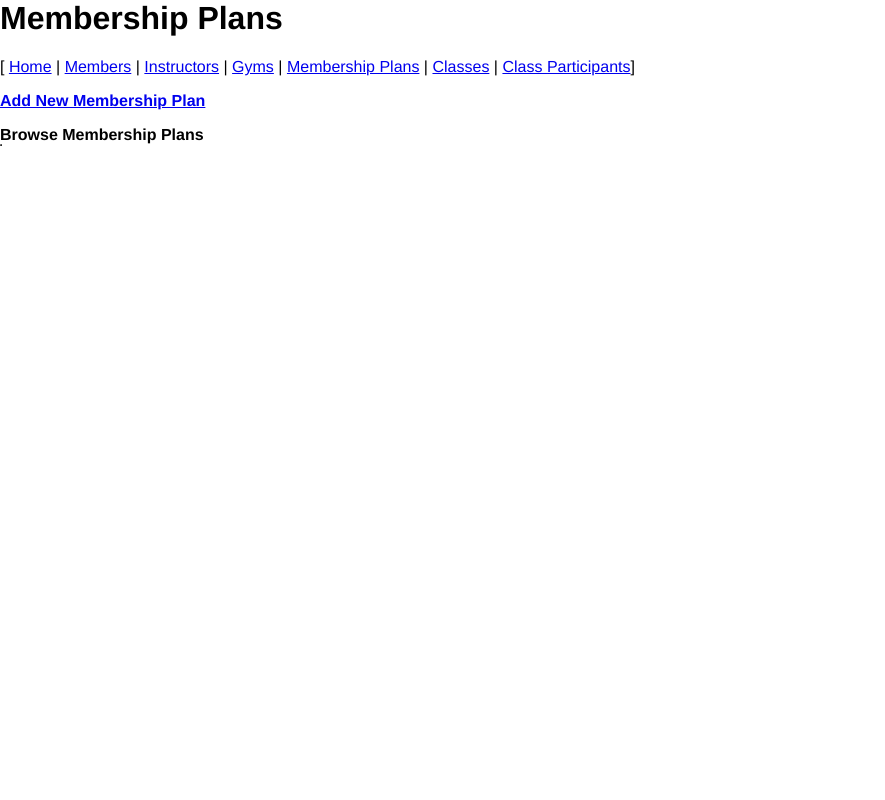
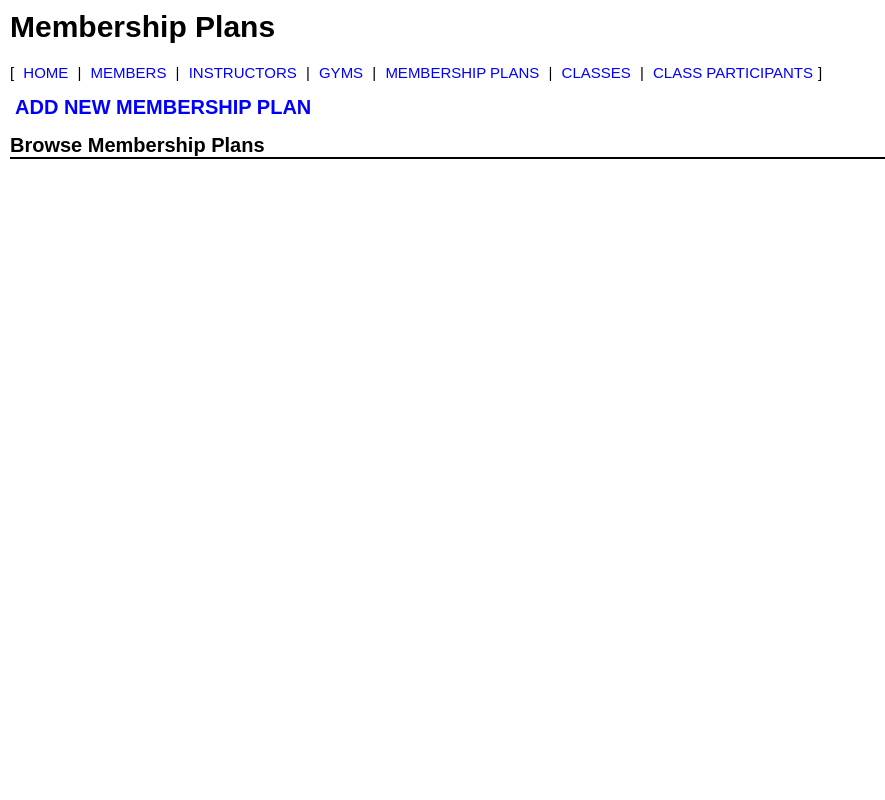
Before and after one commit to jgregg-osu/Gym-Database-and-Website, a Flask app: page /plans in a window 1280 px wide. Shown: the whole page, without its empty margins (0-885 px from the left). Run offline with Flask 2, Linux system fonts and the light colour scheme; data that the repository does not hold is empty; some libraries are stand-ins or nearby versions.

Commit message:
styled pages

```diff
--- a/static/style.css
+++ b/static/style.css
@@ -1,5 +1,74 @@
 body {
-    margin: 0;
-    padding: 0;
-    font-family: "Helvetica Neue", Helvetica, Arial, sans-serif
+    margin: 5px 5px;
+    padding: 5px;
+    font-family: 'Source Sans Pro', sans-serif;
+    font-size: 15px;
   }
+
+a {
+  position: relative;
+  margin: 5px 5px;
+  color: rgb(0, 0, 255);
+  outline: none;
+  text-decoration: none;
+  text-transform: uppercase;
+  font-weight: 0;
+  text-shadow: 0 0 1px rgba(255,255,255,0.3);
+  font-size: 15px;
+}
+
+a.btn {
+    font-size: 20px;
+}
+
+a:hover {
+    color:rgb(29, 29, 94);
+}
+
+a:visited
+{
+    text-decoration: none;
+}
+
+table {
+	width:100%;
+	border:1px solid;
+    justify-content: center;
+    align-items: center;
+}
+
+thead {
+    text-align: center;
+    border: none;
+}
+
+td {
+    border: none;
+    text-align: center;
+    padding: 15px 10px;
+}
+
+label {
+    float: left;
+    width: 200px;
+    padding-right: 24px;
+}
+
+input.btn {
+    background-color: white;
+    color: black;
+    border: 2px solid black;
+    border-radius: 10px;
+    padding: 5px 10px;
+    text-decoration: none;
+    display: inline-block;
+}
+
+input.btn:hover {
+    background-color: rgb(31, 30, 30);
+    color: white;
+}
+
+strong {
+    font-size: 20px;
+}
--- a/templates/edit_class.j2
+++ b/templates/edit_class.j2
@@ -31,14 +31,15 @@
     <p>&nbsp;</p>
     <div id="edit">
     <form method="POST" action="/edit_class/{{data[0].Class_ID}}" id="editClass">
-        <legend><strong>Edit Class</strong></legend>
+        <legend><strong>Edit Class {{data[0].Class_ID}}</strong></legend>
             <fieldset class="fields">
-                <label>Class ID: {{data[0].Class_ID}}</label>
                     <input type="hidden" value="{{data[0].Class_ID}}" id="class_id" name="class_id">
                 <label>Class Type:</label>
                     <input type="text" name="class_type" id="class_type" value="{{data[0].Class_Type}}" required>
+                    <p></p>
                 <label>Schedule:</label>
                     <input type="text" name="schedule" id="schedule" value="{{data[0].Schedule}}" required>
+                    <p></p>
                 <label>Duration</label>
                     <input type="text" name="duration" id="duration" value="{{data[0].Duration}}" required>
                 <p></p>
--- a/templates/edit_class_participant.j2
+++ b/templates/edit_class_participant.j2
@@ -33,9 +33,8 @@
     <p>&nbsp;</p>
     <div id="edit">
     <form method="POST" action="/edit_class_participants/{{data[0].Class_Participant_ID}}" id="Edit_Class_Participant">
-        <legend><strong>Edit Class Participant</strong></legend>
+        <legend><strong>Edit Class Participant {{data[0].Class_Participant_ID}}</strong></legend>
             <fieldset class="fields">
-                <label>Class Participant Info: {{data[0].Class_Participant_ID}}</label>
                     <input type="hidden" value="{{data[0].Class_Participant_ID}}" id="Class_Participant_ID" name="Class_Participant_ID">
                 <label>Member: </label>
                 <select name="member_id" id="member_id" required>
@@ -47,6 +46,7 @@
                     {% endif %}
                 {% endfor %}
                     </select>
+                    <p></p>
                 <label>Workout Class Info: </label>
                 <select name="class_id" id="class_id" required>
                 {% for class in classes %}
--- a/templates/edit_gym.j2
+++ b/templates/edit_gym.j2
@@ -33,14 +33,16 @@
     <p>&nbsp;</p>
     <div id="edit">
     <form method="POST" action="/edit_gym/{{data[0].Gym_ID}}" id="editGym">
-        <legend><strong>Edit Gym</strong></legend>
+        <legend><strong>Edit Gym {{data[0].Gym_ID}}</strong></legend>
             <fieldset class="fields">
-                <label>Gym ID: {{data[0].Gym_ID}}</label>
+
                 <input type="hidden" value="{{data[0].Gym_ID}}" id="gym_id" name="gym_id">
                 <label>Gym Address:</label>
                     <input type="text" name="gym_address" id="gym_address" value="{{data[0].Address}}" required>
+                    <p></p>
                 <label>Opening Time:</label>
                     <input type="time" name="opening_time" id="opening_time" value="{{data[0].OPENS}}" required>
+                    <p></p>
                 <label>Closing Time:</label>
                     <input type="time" name="closing_time" id="closing_time" value="{{data[0].CLOSES}}" required>
                 <p></p>
--- a/templates/edit_instructor.j2
+++ b/templates/edit_instructor.j2
@@ -32,12 +32,12 @@
     <p>&nbsp;</p>
     <div id="edit">
     <form method="POST" action="/edit_instructor/{{data[0].Instructor_ID}}" id="editInstructor">
-        <legend><strong>Edit Instructor</strong></legend>
+        <legend><strong>Edit Instructor {{data[0].Instructor_ID}}</strong></legend>
             <fieldset class="fields">
-                <label>Instructor ID: {{data[0].Instructor_ID}}</label>
                     <input type="hidden" value="{{data[0].Instructor_ID}}" id="instructor_id" name="instructor_id">
                 <label>First Name:</label>
                     <input type="text" name="f_name" id="f_name" value="{{data[0].First_Name}}" required>
+                    <p></p>
                 <label>Last Name:</label>
                     <input type="text" name="l_name" id="l_name" value="{{data[0].Last_Name}}" required>
                 <p></p>
@@ -46,8 +46,10 @@
                 <p></p>
                 <label>Birthday</label>
                     <input type="date" name="birthday" id="birthday" value="{{data[0].Birthday}}" required>
+                    <p></p>
                 <label>Email</label>
                     <input type="email" name="email" id="email" value="{{data[0].Email}}" required>
+                    <p></p>
                 <label>Gym</label>
                 <select name="gym_id" id="gym_id">
                     <option value="0">&nbsp;</option>
--- a/templates/plans.j2
+++ b/templates/plans.j2
@@ -3,6 +3,7 @@
 <head>
 <title>Membership Plans</title>
 <link href="/static/style.css" rel="stylesheet" type="text/css"/>
+    <link rel="stylesheet" href="https://cdnjs.cloudflare.com/ajax/libs/font-awesome/4.7.0/css/font-awesome.min.css">
     <script language="JavaScript">
         function showform(dowhat) {
             if(dowhat == 'insert') {
@@ -33,11 +34,12 @@
 <a href="plans">Membership Plans</a> |
 <a href="classes">Classes</a> |
 <a href="class_participants">Class Participants</a>]
+<p></p>
 
 <div id="browse">
     <p><a href="#" onClick="newPlan()"><strong>Add New Membership Plan</strong></a> </p>
     <strong>Browse Membership Plans</strong>
-    <table border="1" cellpadding="4">
+    <table cellpadding="4">
         {% if data %}
             <thead>
                 <tr>
@@ -52,8 +54,8 @@
                     {% for key in item.keys() %}
                         <td> {{ item[key] }} </td>
                     {% endfor %}
-                    <td><a href="edit_plan/{{item.Membership_Plan_ID}}" class="btn btn-default">Edit</a></td>
-                    <td><a href="delete_plan/{{item.Membership_Plan_ID}}" class="btn btn-default">Delete</a></td>
+                    <td><a href="edit_plan/{{item.Membership_Plan_ID}}" class="btn btn-default"><i class="fa fa-pencil-square-o" aria-hidden="true"></i></a></td>
+                    <td><a href="delete_plan/{{item.Membership_Plan_ID}}" class="btn btn-default"><i class="fa fa-trash" aria-hidden="true"></i></a></td>
                 </tr>
             {% endfor %}
 
@@ -68,11 +70,13 @@
             <fieldset class="fields">
                 <label>Monthly Fee</label>
                     <input type="decimal" name="monthly_fee" id="monthly_fee" required>
+                    <p></p>
                 <label>Weights/Cardio</label>
                     <select name="weight_cardio" id="weight_cardio" required>
                         <option value=0> 0 </option>
                         <option value=1> 1 </option>
                     </select>
+                    <p></p>
                 <label>Spa Room</label>
                     <select name="spa_room" id="spa_room" required>
                         <option value=0> 0 </option>
@@ -84,6 +88,7 @@
                         <option value=0> 0 </option>
                         <option value=1> 1 </option>
                     </select>
+                    <p></p>
                 <label>Ball Court</label>
                     <select name="ballcourt" id="ballcourt" required>
                         <option value=0> 0 </option>
```
Also changed, not shown: templates/class_participants.j2 (+6 -3 lines), templates/classes.j2 (+8 -3 lines), templates/edit_member.j2 (+6 -2 lines), templates/edit_plan.j2 (+6 -3 lines), templates/gyms.j2 (+8 -3 lines), templates/instructors.j2 (+10 -4 lines), templates/members.j2 (+10 -4 lines).
